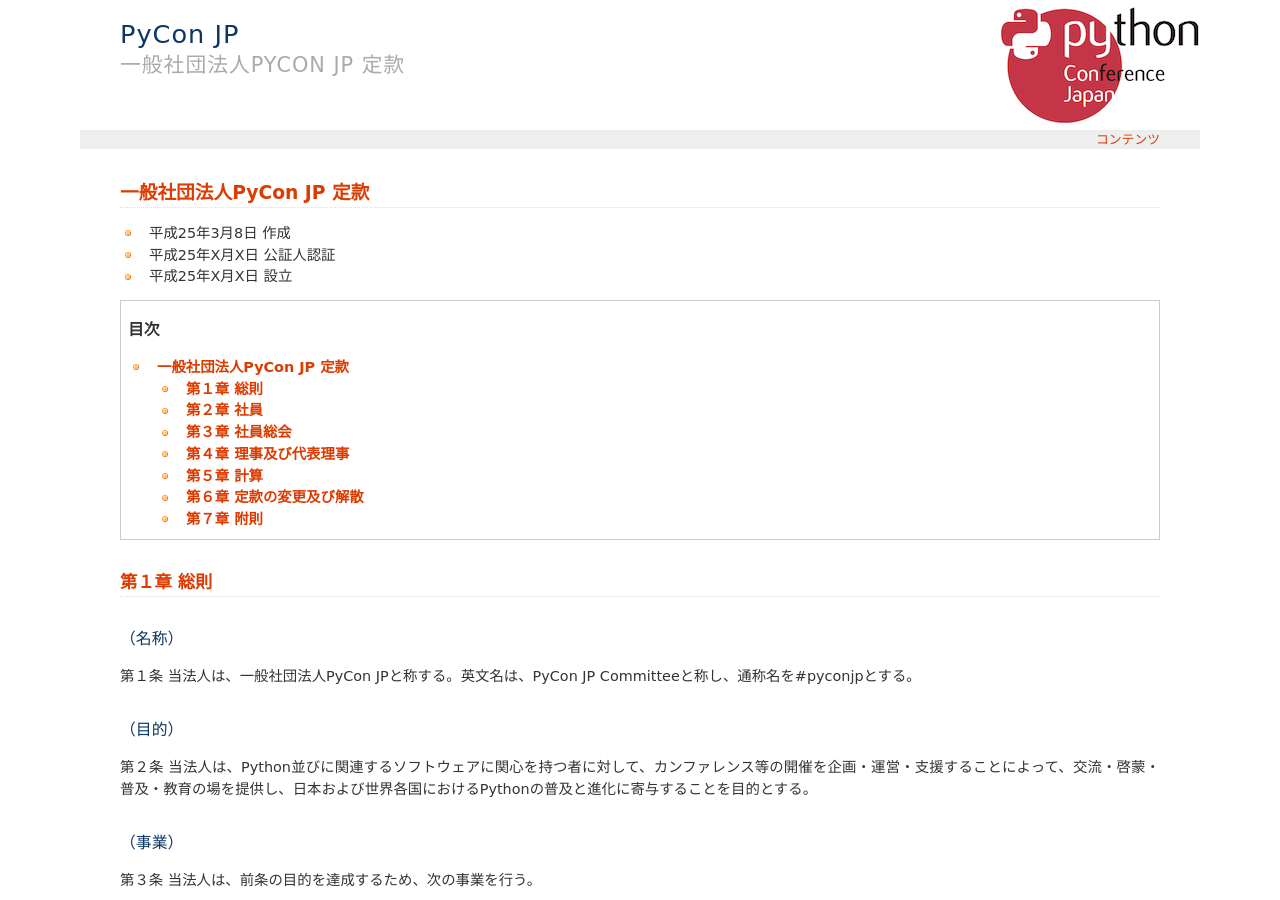
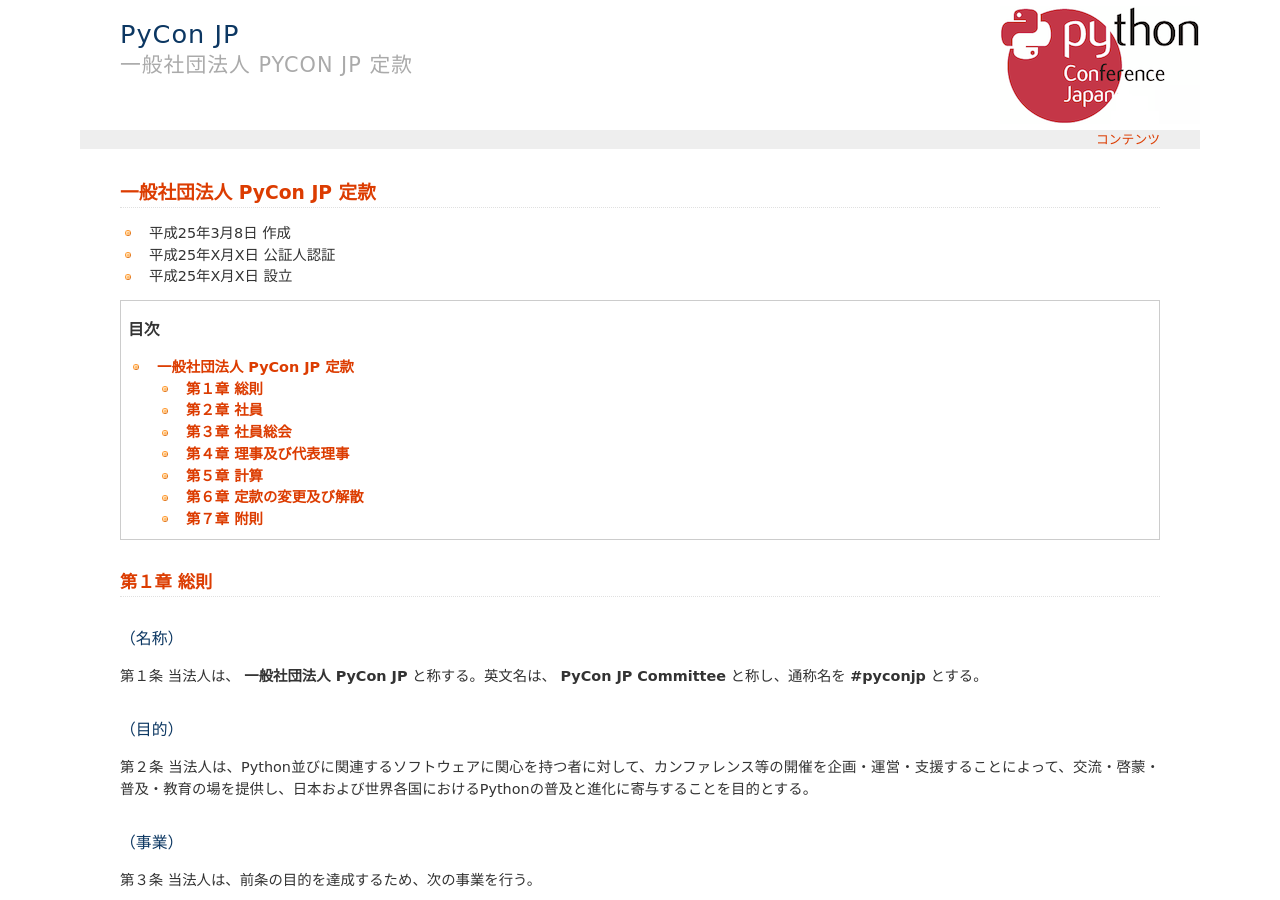
Before and after one commit to pyconjp/www.pycon.jp, a Sphinx documentation site: the page built from source/contract.rst, in a window 1280 px wide and 900 px high. Built offline with Sphinx 7.4.7, drawn with Linux system fonts in a browser that asks for light colours.

Commit message:
fix タイトル修正

```diff
--- a/source/charter.rst
+++ b/source/charter.rst
@@ -1,6 +1,6 @@
-================================
- 一般社団法人PyCon JP設立趣意書
-================================
+==================================
+ 一般社団法人 PyCon JP 設立趣意書
+==================================
 
 プログラミング言語Pythonは、登場から20年あまり経った今日、有力なソフトウェア開発言語の一つとしてひろく世界に普及しています。日本においても、Python自体や関係するソフトウェアへの関心は高く、多くの人々がPythonを学び、ソフトウェアを開発し、成果物を公開したり、ウェブ上で情報発信しています。私たちは、Pythonユーザが一堂に介し、互いに交流を深め、知識を分けあい、新たな可能性を見つけられる場所として、PyCon JPの企画と運営に取り組んできました。とりわけ、PyCon JPを広く世界のPythonユーザにも開かれた場と位置づけ、国内外のユーザにとって魅力的なカンファレンスとなるよう努力をつづけています。
 
--- a/source/contract.rst
+++ b/source/contract.rst
@@ -1,6 +1,6 @@
-===========================
- 一般社団法人PyCon JP 定款
-===========================
+============================
+ 一般社団法人 PyCon JP 定款
+============================
 
 - 平成25年3月8日 作成
 - 平成25年X月X日 公証人認証
@@ -14,7 +14,7 @@
 
 （名称）
 --------
-第１条 当法人は、一般社団法人PyCon JPと称する。英文名は、PyCon JP Committeeと称し、通称名を#pyconjpとする。
+第１条 当法人は、 **一般社団法人 PyCon JP** と称する。英文名は、 **PyCon JP Committee** と称し、通称名を **#pyconjp** とする。
 
 （目的）
 --------
```
